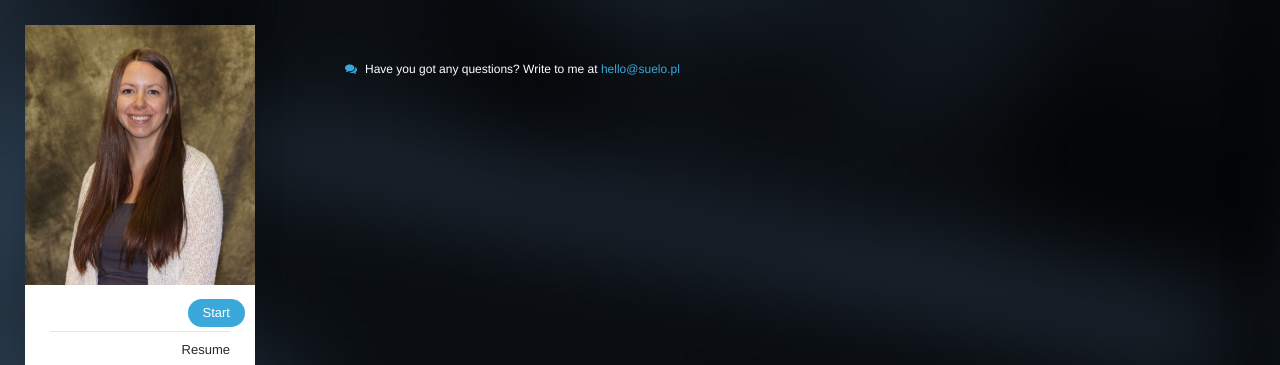
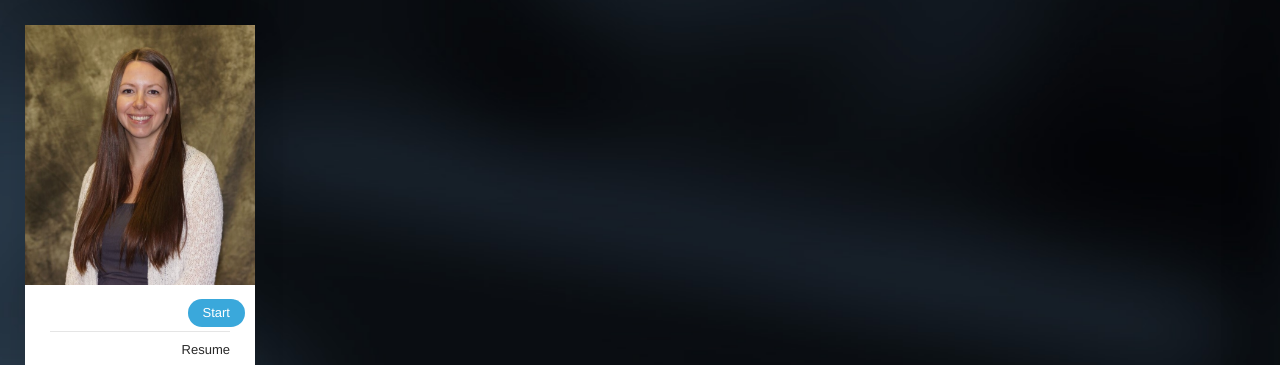
Before and after one commit to nvolpe/ashleyResume, a plain HTML site: page site/index-it-vertical.html in a window 1280 px wide. Shown: the top 365 px of the page. Drawn offline with Linux system fonts and the light colour scheme; some packages are replaced by stand-ins of ours.

Commit message:
removed bullshit

```diff
--- a/site/index-it-vertical.html
+++ b/site/index-it-vertical.html
@@ -78,11 +78,6 @@
 
         <!-- BG Image -->
         <div class="bg-image animated infinite zooming"><img src="assets/img/photos/it-bg01.jpg" alt="..."></div>
-
-        <!-- Top -->
-        <div class="container container-wide text-md">
-            <i class="icon-before fa fa-comments text-primary"></i>Have you got any questions? Write to me at <a href="#" class="text-primary">hello@suelo.pl</a>
-        </div>
 
         <!-- Middle -->
         <div class="container container-wide v-bottom padding-v-80">
```
